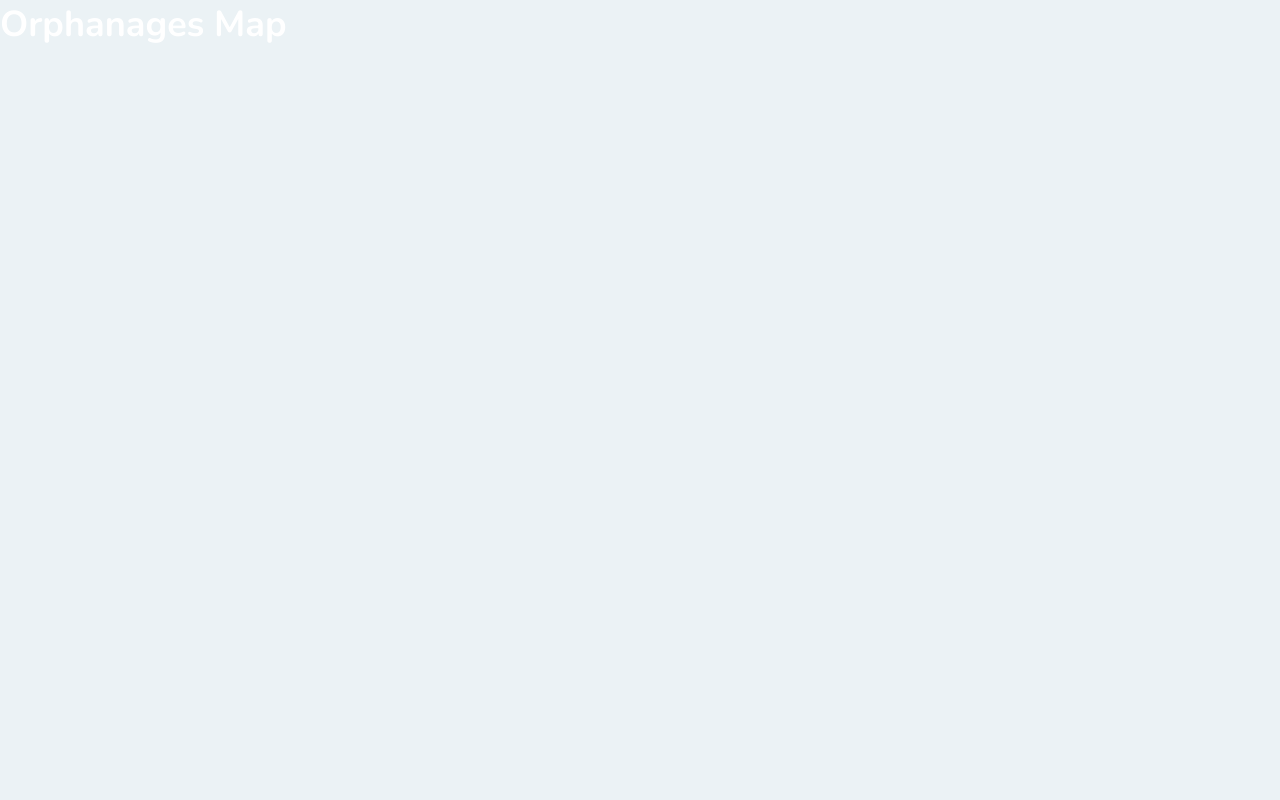
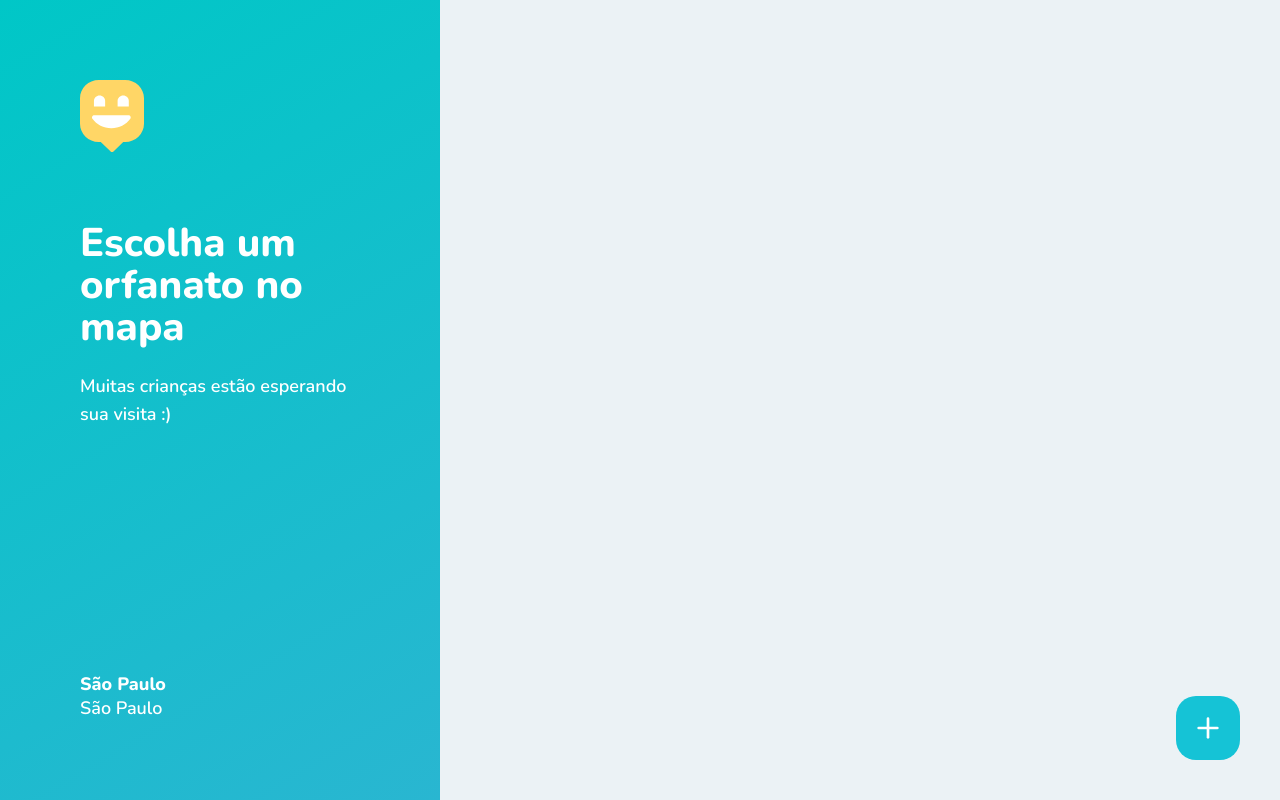
Before and after one commit to camilacno/happy-web, a React (Create React App) app: page /app in a window 1280 px wide. Built offline with nearby package versions, Linux system fonts and the light colour scheme.

Commit message:
Orphanages page

```diff
--- a/package.json
+++ b/package.json
@@ -10,9 +10,12 @@
     "@types/node": "^12.0.0",
     "@types/react": "^16.9.0",
     "@types/react-dom": "^16.9.0",
+    "@types/react-leaflet": "^2.5.2",
+    "leaflet": "^1.7.1",
     "react": "^16.13.1",
     "react-dom": "^16.13.1",
     "react-icons": "^3.11.0",
+    "react-leaflet": "^2.7.0",
     "react-router-dom": "^5.2.0",
     "react-scripts": "3.4.3",
     "typescript": "~3.7.2"
--- a/src/pages/OrphanagesMap.tsx
+++ b/src/pages/OrphanagesMap.tsx
@@ -1,7 +1,34 @@
 import React from 'react';
+import { FiPlus } from 'react-icons/fi';
+import { Link } from 'react-router-dom';
+
+import '../styles/pages/orphanages-map.css';
+import mapMarkerImg from '../images/icon.svg';
 
 function OrphanagesMap() {
-  return <h1>Orphanages Map</h1>;
+  return (
+    <div id="page-map">
+      <aside>
+        <header>
+          <img src={mapMarkerImg} alt="Marcador mapa" />
+
+          <h2>Escolha um orfanato no mapa</h2>
+          <p>Muitas crianças estão esperando sua visita :)</p>
+        </header>
+
+        <footer>
+          <strong>São Paulo</strong>
+          <span>São Paulo</span>
+        </footer>
+      </aside>
+
+      <div />
+
+      <Link to="/" className="create-orphanage">
+        <FiPlus size={32} color="#fff" />
+      </Link>
+    </div>
+  );
 }
 
 export default OrphanagesMap;
--- /dev/null
+++ b/src/styles/pages/orphanages-map.css
@@ -0,0 +1,55 @@
+#page-map {
+  width: 100vw;
+  height: 100vh;
+  position: relative;
+  display: flex;
+}
+
+#page-map aside {
+  width: 440px;
+  background: linear-gradient(329.54deg, #29B6D1 0%, #00C7C7 100%);
+  padding: 80px;
+  display: flex;
+  flex-direction: column;
+  justify-content: space-between;
+}
+
+#page-map aside h2 {
+  font-size: 40px;
+  font-weight: 800;
+  line-height: 42px;
+  margin-top: 64px;
+}
+
+#page-map aside p {
+  line-height: 28px;
+  margin-top: 24px
+}
+
+#page-map aside footer {
+  display: flex;
+  flex-direction: column;
+  line-height: 24px;
+}
+
+#page-map aside footer strong {
+  font-weight: 800;
+}
+
+#page-map .create-orphanage {
+  position: absolute;
+  right: 40px;
+  bottom: 40px;
+  width: 64px;
+  height: 64px;
+  background: #15c3d6;
+  border-radius: 20px;
+  display: flex;
+  align-items: center;
+  justify-content: center;
+  transition: background-color 0.2s;
+}
+
+#page-map .create-orphanage:hover {
+  background: #17d6eb;
+}
```
Also changed, not shown: src/images/icon.svg (renamed from src/images/icone.svg), 1 other file (tests, documents, lock files or other folders).
